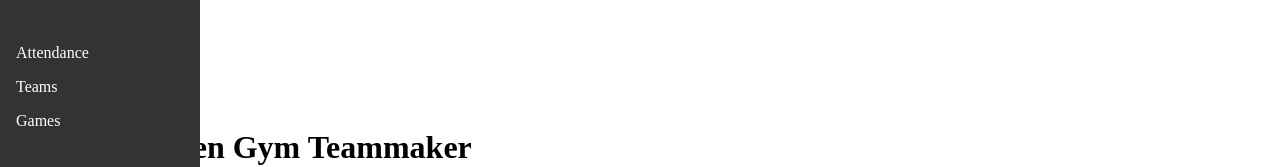
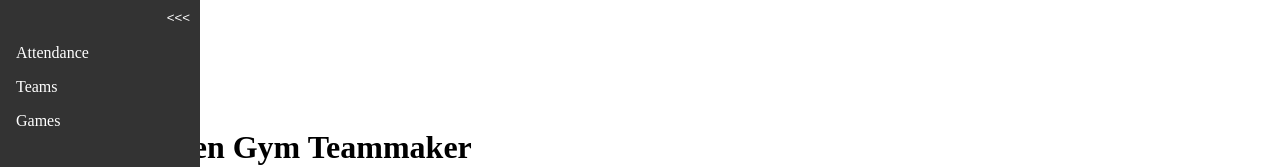
Before and after one commit to jsartin513/open-gym, a Next.js app: page /attendance in a window 1280 px wide. Shown: the top 167 px of the page. Built offline with nearby package versions, Linux system fonts and the light colour scheme; no server answers.

Commit message:
Make leftnav collapsible

```diff
--- a/src/components/(layout)/LeftNav.jsx
+++ b/src/components/(layout)/LeftNav.jsx
@@ -1,10 +1,20 @@
-import React from 'react';
+import React, { useState } from 'react';
 import Link from 'next/link';
 import styles from './LeftNav.module.css';
 
 const LeftNav = () => {
+  const [isCollapsed, setIsCollapsed] = useState(false);
+
+  const toggleNav = () => {
+    setIsCollapsed(!isCollapsed);
+  };
+
   return (
-    <nav className={`${styles.nav} ${styles.printHidden}`}>
+    <nav className={`${styles.nav} ${styles.printHidden} ${isCollapsed ? styles.collapsed : ''}`}>
+      <button onClick={toggleNav} className={styles.toggleButton}>
+        {isCollapsed ? '>>>' : '<<<'}
+      </button>
+      {!isCollapsed && (
         <ul>
           <li>
             <Link href="/attendance">Attendance</Link>
@@ -16,6 +26,7 @@ const LeftNav = () => {
             <Link href="/games">Games</Link>
           </li>
         </ul>
+      )}
     </nav>
   );
 };
--- a/src/components/(layout)/LeftNav.module.css
+++ b/src/components/(layout)/LeftNav.module.css
@@ -36,3 +36,18 @@
     display: none;
   }
 }
+
+.collapsed {
+  width: 40px;
+}
+
+.toggleButton {
+  position: absolute;
+  top: 0;
+  right: 0;
+  background-color: #333;
+  color: white;
+  border: none;
+  padding: 10px;
+  cursor: pointer;
+}
```
Lines whose indentation alone changed are shown as unchanged.
